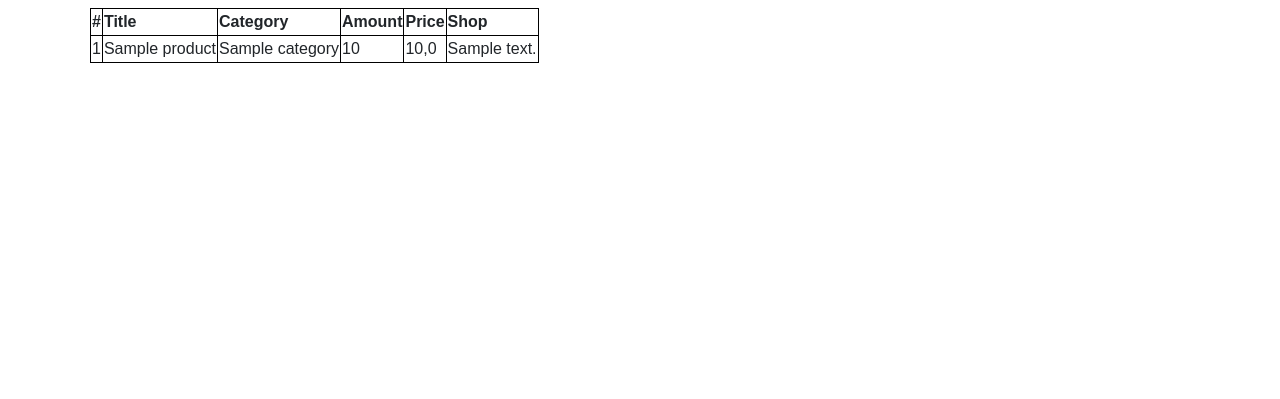
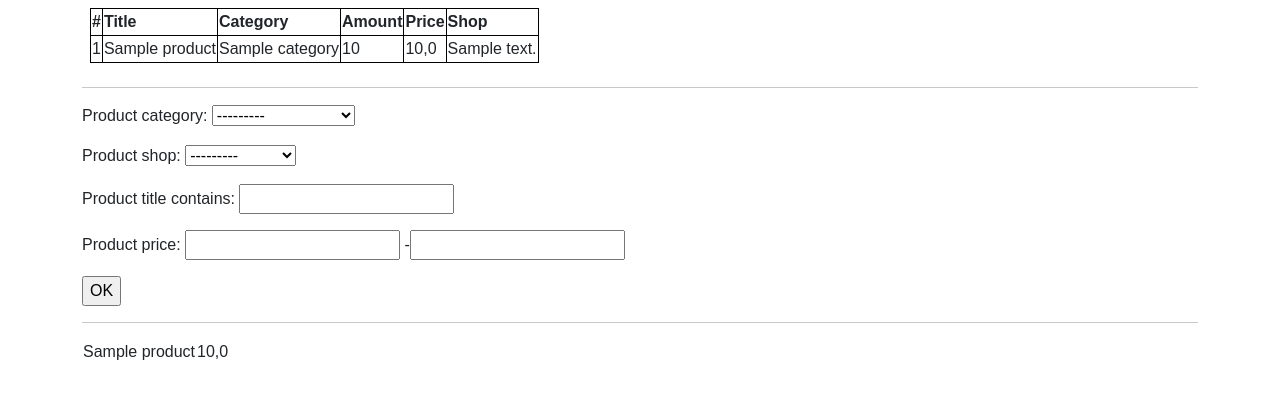
Before and after one commit to dolyadima/acs_store, a Django app: page / in a window 1280 px wide. Shown: the part 56-455 px from the top of the page. Run offline with Django 4.2, Linux system fonts and the light colour scheme; tables that the repository leaves empty hold one stand-in row (values such as "Sample post").

Commit message:
product class with filter, add files forms and filters

```diff
--- a/acs_store/settings.py
+++ b/acs_store/settings.py
@@ -28,7 +28,9 @@
     'django.contrib.messages',
     'django.contrib.staticfiles',
 
-    'products'
+    'products',
+    'django_filters',
+
 ]
 
 MIDDLEWARE = [
@@ -136,3 +138,5 @@
 DEFAULT_AUTO_FIELD = 'django.db.models.BigAutoField'
 
 SITE_URL = os.getenv("SITE_URL", "")
+
+#FILTERS_DEFAULT_LOOKUP_EXPR = 'icontains'
--- /dev/null
+++ b/products/filters.py
@@ -0,0 +1,12 @@
+import django_filters
+
+from .models import Product
+
+
+class ProductFilter(django_filters.FilterSet):
+    title = django_filters.CharFilter(lookup_expr='icontains')
+    price = django_filters.RangeFilter()
+
+    class Meta:
+        model = Product
+        fields = ['category', 'shop']
--- a/products/templates/products/product_list.html
+++ b/products/templates/products/product_list.html
@@ -23,4 +23,22 @@
     {% endfor %}
 </table>
 </div>
+<div>
+    <hr>
+    <form method="GET">
+        {{ form.as_p }}
+    <input type="submit" value="OK">
+</form>
+</div>
+<div>
+    <hr>
+    <table>
+        {% for prod in products %}
+        <tr>
+            <td>{{ prod.title }}</td>
+            <td>{{ prod.price }}</td>
+        </tr>
+        {% endfor %}
+    </table>
+</div>
 {% endblock %}
--- a/products/views.py
+++ b/products/views.py
@@ -1,16 +1,26 @@
 from django.urls import reverse
 from django.views.generic import ListView, CreateView
 
+from .filters import ProductFilter
 from .models import Product, Sale
 
 
 class ProductListView(ListView):
+    queryset = Product.objects.all()
     template_name = "products/product_list.html"
     model = Product
+    context_object_name = 'products'
+
+    def get_queryset(self):
+        queryset = super().get_queryset()
+        self.filterset = ProductFilter(self.request.GET, queryset=queryset)
+        return self.filterset.qs
 
     def get_context_data(self, **kwargs):
         context = super(ProductListView, self).get_context_data(**kwargs)
         context["page_title"] = "Product List"
+        context["form"] = self.filterset.form
+        context["object_list"] = Product.objects.all()
         return context
 
 
--- a/requirements.txt
+++ b/requirements.txt
@@ -3,3 +3,5 @@
 Django==4.1.3
 psycopg2-binary==2.9.5
 sqlparse==0.4.3
+django-filter==22.1
+djangorestframework==3.14.0
```
Also changed, not shown: products/forms.py (added, +8 -0 lines).
